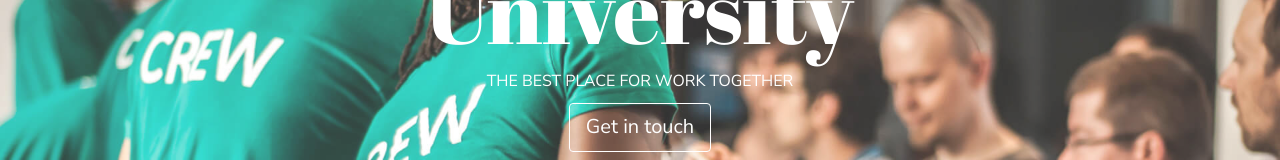
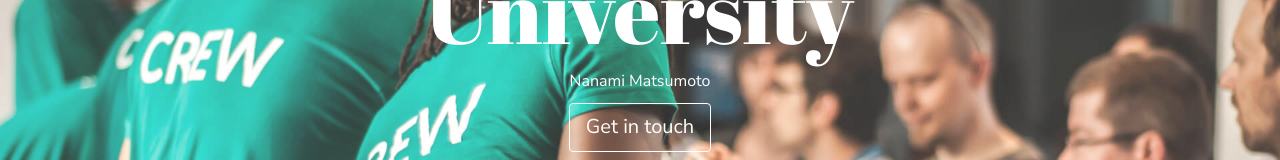
Before and after one commit to qi1hai3/web, a plain HTML site: page index.html in a window 1280 px wide. Shown: the part 315-475 px from the top of the page. Drawn offline with Linux system fonts and the light colour scheme; some packages are replaced by stand-ins of ours.

Commit message:
Update index.html

```diff
--- a/index.html
+++ b/index.html
@@ -62,7 +62,7 @@
         <div class="row">
             <div class="col-xs-12">
                 <h1>Shanghai Jiaotong University </h1>
-                <p class="">THE BEST PLACE FOR WORK TOGETHER</p>
+                <p class="">Nanami Matsumoto</p>
                 <a href="#contact-section-container" class="btn btn-primary btn-lg anchor-link" title="">Get in touch</a>
             </div>
         </div>
```
